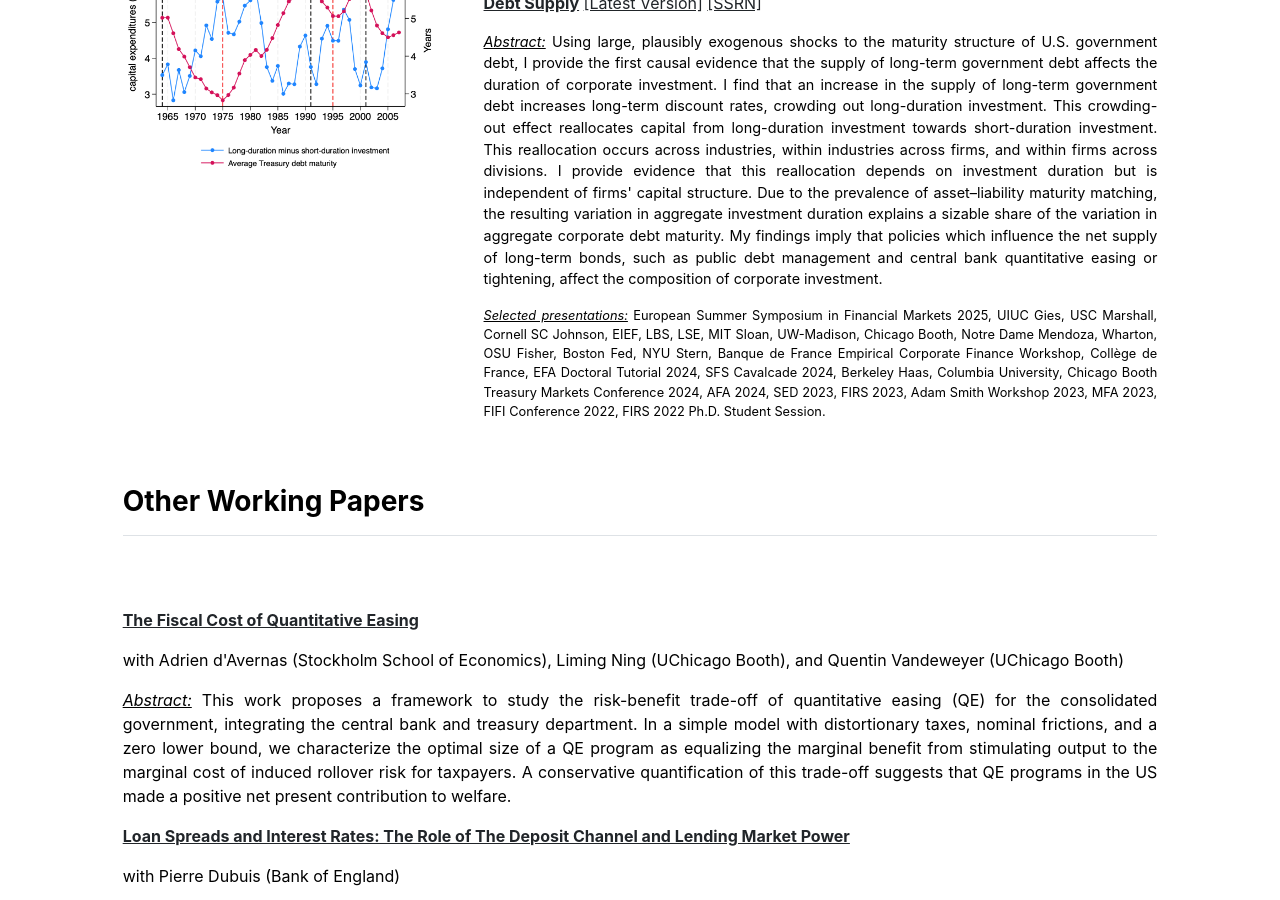
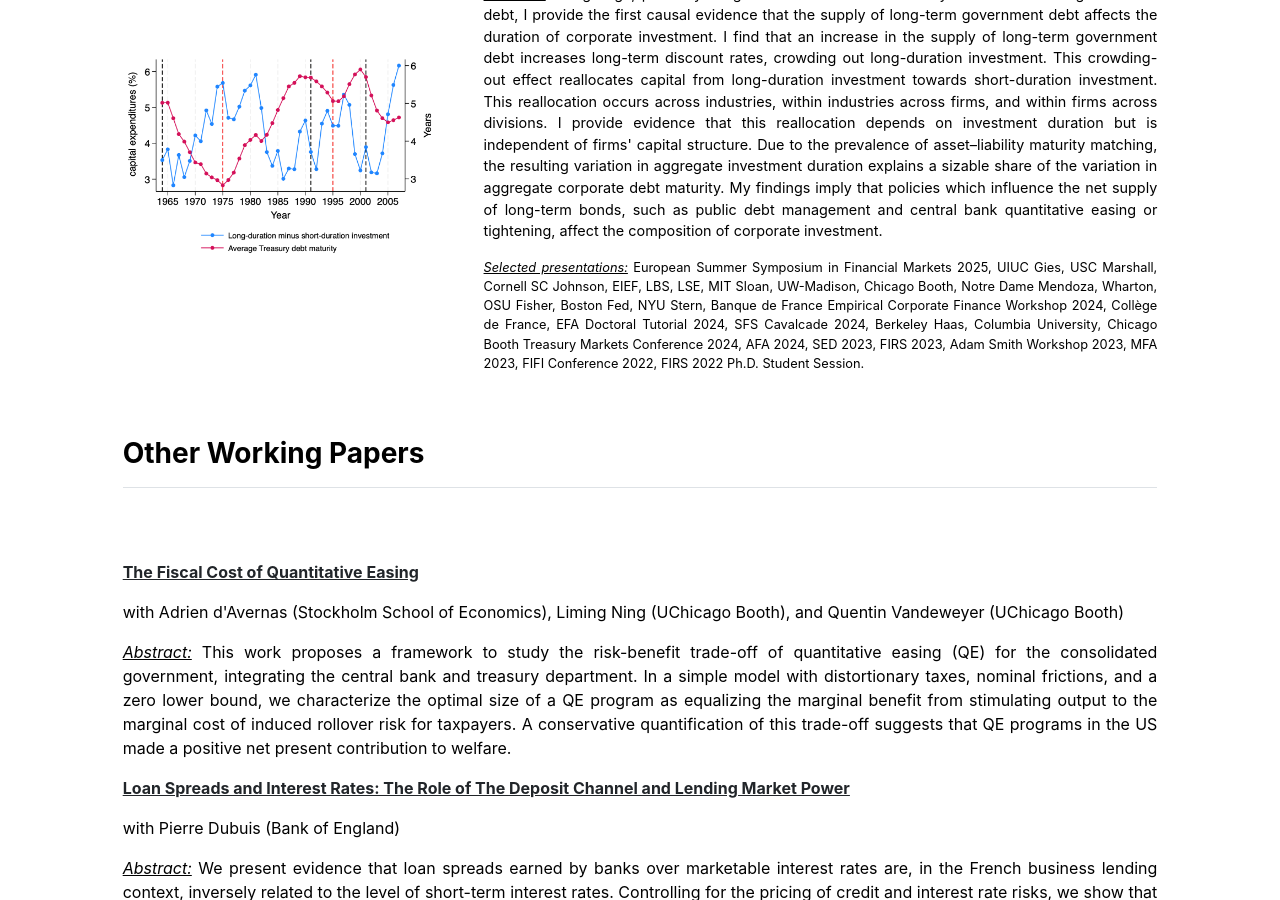
Before and after one commit to antoinehubertdefraisse/antoinehubertdefraisse.github.io, a Jekyll site: the page built from index.md, in a window 1280 px wide and 900 px high, scrolled down 673 px. Built offline with Jekyll 4.4.1, drawn with Linux system fonts in a browser that asks for light colours.

Commit message:
Update home.html

```diff
--- a/_layouts/home.html
+++ b/_layouts/home.html
@@ -19,18 +19,24 @@ layout: default
   </div>
 </div>
 
-<div class="row g-5 mb-5">
 <h3 class="fw-bold border-bottom pb-2 mb-2">Working Papers</h3>
+
+<div class="row g-5 mb-5 align-items-center">
 
   <div class="col-md-4">
     <img src="{{ site.github.url }}/assets/duration.png" alt="Home" width="100%">
   </div>
+
   <div class="col-md-8">
-            <p><a href="http://antoinehubertdefraisse.github.io/pdf/JMP_Antoine_HubertdeFraisse.pdf" target="_blank">
-              <b>Crowding Out Long-Term Corporate Investment: The Role of Long-Term Government Debt Supply</b></a>
+
+    <p>
+      <a href="http://antoinehubertdefraisse.github.io/pdf/JMP_Antoine_HubertdeFraisse.pdf" target="_blank">
+        <b>Crowding Out Long-Term Corporate Investment: The Role of Long-Term Government Debt Supply</b>
+      </a>
       <a href="http://antoinehubertdefraisse.github.io/pdf/JMP_Antoine_HubertdeFraisse.pdf" target="_blank">[Latest Version]</a>
       <a href="https://papers.ssrn.com/sol3/papers.cfm?abstract_id=4064763" target="_blank">[SSRN]</a>
-	 <p>
+    </p>
+
     <p align="justify" style="font-size: 0.9em;">
       <u><em>Abstract:</em></u>
       Using large, plausibly exogenous shocks to the maturity structure of U.S. government debt, I provide the first causal evidence that the supply of long-term government debt affects the duration of corporate investment.
@@ -41,20 +47,22 @@ layout: default
       Due to the prevalence of asset–liability maturity matching, the resulting variation in aggregate investment duration explains a sizable share of the variation in aggregate corporate debt maturity.
       My findings imply that policies which influence the net supply of long-term bonds, such as public debt management and central bank quantitative easing or tightening, affect the composition of corporate investment.
     </p>
+
     <p align="justify" style="font-size: 0.8em;">
       <u><em>Selected presentations:</em></u>
       European Summer Symposium in Financial Markets 2025, UIUC Gies, USC Marshall, Cornell SC Johnson, EIEF, LBS, LSE, MIT Sloan, UW-Madison, Chicago Booth,
-    Notre Dame Mendoza, Wharton, OSU Fisher, Boston Fed, NYU Stern, Banque de France Empirical Corporate Finance Workshop, Collège de France,
+      Notre Dame Mendoza, Wharton, OSU Fisher, Boston Fed, NYU Stern, Banque de France Empirical Corporate Finance Workshop 2024, Collège de France,
       EFA Doctoral Tutorial 2024, SFS Cavalcade 2024, Berkeley Haas, Columbia University, Chicago Booth Treasury Markets Conference 2024,
-    AFA 2024, SED 2023, FIRS 2023, Adam Smith Workshop 2023,  MFA 2023, FIFI Conference 2022, FIRS 2022 Ph.D. Student Session. </p>
+      AFA 2024, SED 2023, FIRS 2023, Adam Smith Workshop 2023, MFA 2023, FIFI Conference 2022, FIRS 2022 Ph.D. Student Session.
+    </p>
+
+  </div>
+</div>
+
 
 <!--\textit{Conferences}:   Cesifo (Macro Money, and International Finance)$^{\dagger}$, WFA$^{\dagger}$, Oxford Saïd-VU SBE Macro-Finance Conference$^{\dagger}$, FIRS$^{\dagger}$, EEA$^{\dagger}$,  SFS Cavalcade$^{\dagger}$, Adam Smith Workshop$^{\dagger}$, BEAR Conference$^{\dagger}$, GRETA Sovereign Bond Markets Conference$^{\dagger}$,  MIT Sloan Junior Finance Conference$^{\dagger}$, USC Macro Finance Conference$^{\dagger}$
  Stanford SITE$^{\dagger}$
 -->
-</div>
-</div>
-
-
   <div>
     <h3 class="fw-bold border-bottom pb-3 mb-5">Other Working Papers</h3>
       <br>
```
Lines whose indentation alone changed are shown as unchanged.
